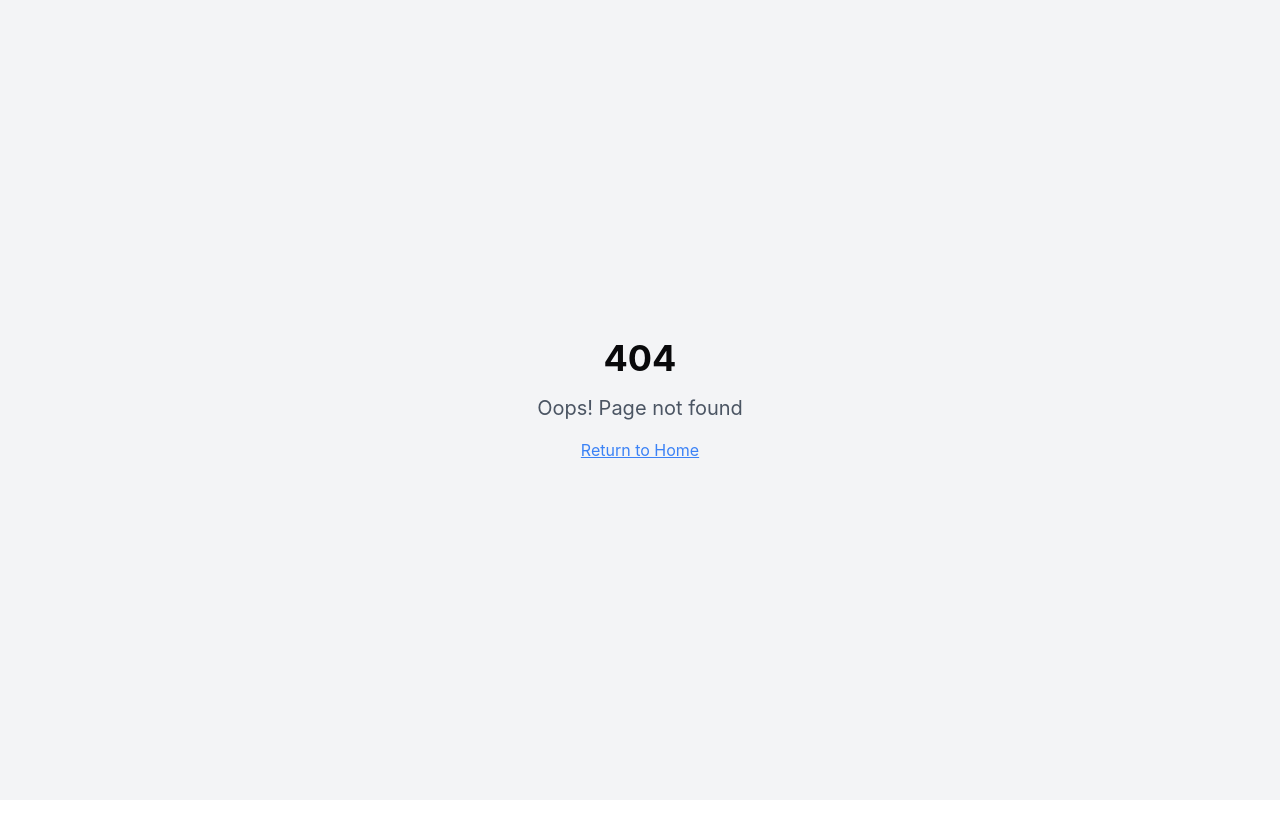
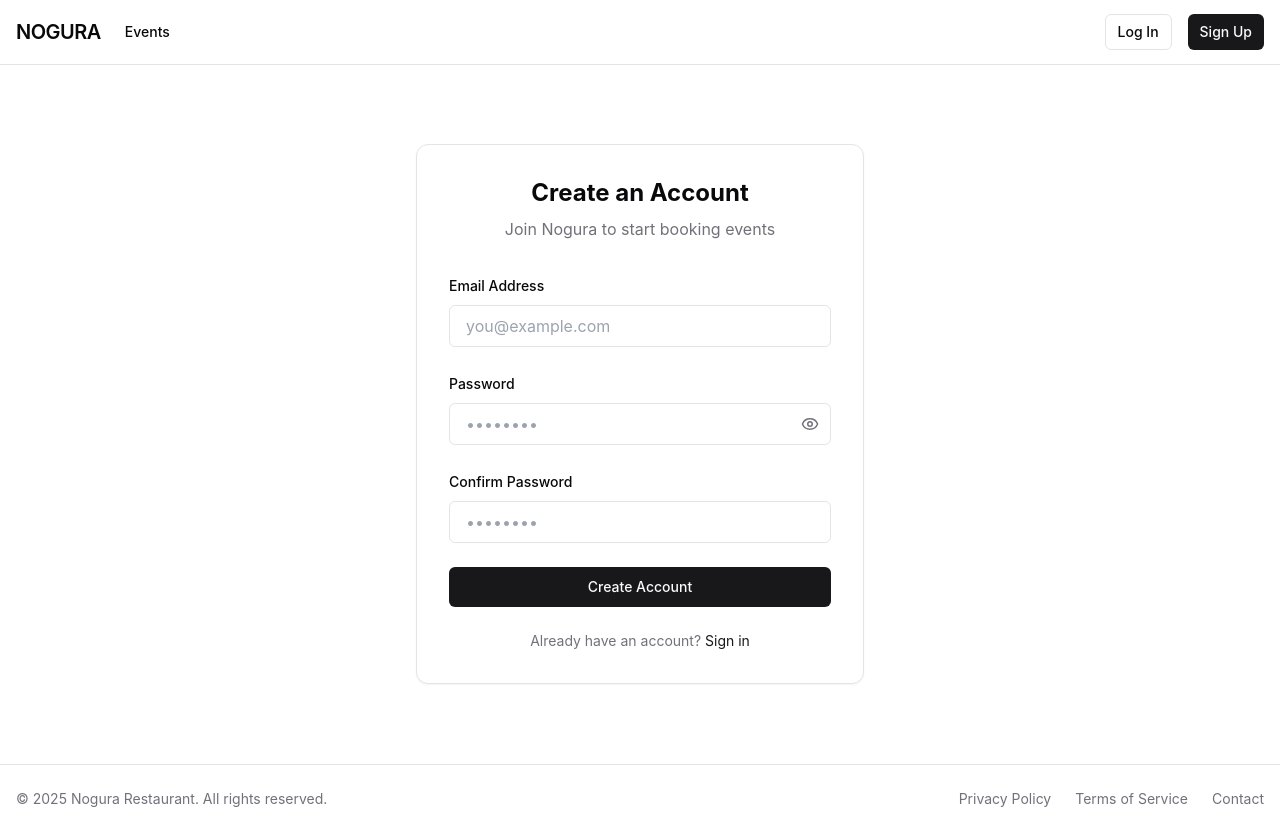
Before and after one commit to 3msktr/nogura-reservasi, a React (Vite) app: page /signup in a window 1280 px wide. Before the commit this address had no page. Before the commit the page ends 800 px from the top, so only its background shows below. Built offline with nearby package versions, Linux system fonts and the light colour scheme.

Commit message:
Fix: Signup page not found
Fixes the "page not found" error on the signup page.

```diff
--- a/src/App.tsx
+++ b/src/App.tsx
@@ -8,6 +8,7 @@ import Index from "./pages/Index";
 import BookingPage from "./pages/BookingPage";
 import AdminDashboard from "./pages/AdminDashboard";
 import Login from "./pages/Login";
+import SignUp from "./pages/SignUp";
 import NotFound from "./pages/NotFound";
 import MyReservationsPage from "./pages/MyReservationsPage";
 import EventDetailPage from "./pages/EventDetailPage";
@@ -26,6 +27,7 @@ const App = () => (
           <Route path="/event/:eventId" element={<EventDetailPage />} />
           <Route path="/admin" element={<AdminDashboard />} />
           <Route path="/login" element={<Login />} />
+          <Route path="/signup" element={<SignUp />} />
           <Route path="/my-reservations" element={<MyReservationsPage />} />
           {/* ADD ALL CUSTOM ROUTES ABOVE THE CATCH-ALL "*" ROUTE */}
           <Route path="*" element={<NotFound />} />
--- /dev/null
+++ b/src/pages/SignUp.tsx
@@ -0,0 +1,139 @@
+
+import React, { useState } from 'react';
+import { useNavigate, Link } from 'react-router-dom';
+import { toast } from 'sonner';
+import { Eye, EyeOff } from 'lucide-react';
+import { Button } from '@/components/ui/button';
+import { supabase } from '@/integrations/supabase/client';
+import Layout from '@/components/Layout';
+
+const SignUp: React.FC = () => {
+  const [email, setEmail] = useState('');
+  const [password, setPassword] = useState('');
+  const [confirmPassword, setConfirmPassword] = useState('');
+  const [showPassword, setShowPassword] = useState(false);
+  const [isLoading, setIsLoading] = useState(false);
+  const navigate = useNavigate();
+
+  const handleSignUp = async (e: React.FormEvent) => {
+    e.preventDefault();
+
+    if (password !== confirmPassword) {
+      toast.error('Passwords do not match');
+      return;
+    }
+
+    setIsLoading(true);
+
+    try {
+      const { data, error } = await supabase.auth.signUp({
+        email,
+        password,
+      });
+
+      if (error) {
+        toast.error(error.message);
+      } else {
+        toast.success('Sign up successful! Please check your email to confirm your account.');
+        navigate('/');
+      }
+    } catch (error) {
+      console.error('Error signing up:', error);
+      toast.error('An unexpected error occurred. Please try again.');
+    } finally {
+      setIsLoading(false);
+    }
+  };
+
+  return (
+    <Layout>
+      <div className="container py-20 flex justify-center items-center">
+        <div className="w-full max-w-md">
+          <div className="bg-white rounded-xl shadow-subtle border border-border p-8 animate-scale-in">
+            <div className="text-center mb-8">
+              <h1 className="text-2xl font-bold">Create an Account</h1>
+              <p className="text-muted-foreground mt-2">Join Nogura to start booking events</p>
+            </div>
+
+            <form onSubmit={handleSignUp} className="space-y-6">
+              <div className="space-y-2">
+                <label htmlFor="email" className="text-sm font-medium">
+                  Email Address
+                </label>
+                <input
+                  id="email"
+                  type="email"
+                  value={email}
+                  onChange={(e) => setEmail(e.target.value)}
+                  className="w-full px-4 py-2 border border-input rounded-md focus:outline-none focus:ring-2 focus:ring-primary/20 transition-all"
+                  placeholder="you@example.com"
+                  required
+                />
+              </div>
+
+              <div className="space-y-2">
+                <label htmlFor="password" className="text-sm font-medium">
+                  Password
+                </label>
+                <div className="relative">
+                  <input
+                    id="password"
+                    type={showPassword ? 'text' : 'password'}
+                    value={password}
+                    onChange={(e) => setPassword(e.target.value)}
+                    className="w-full px-4 py-2 border border-input rounded-md focus:outline-none focus:ring-2 focus:ring-primary/20 transition-all"
+                    placeholder="••••••••"
+                    required
+                    minLength={6}
+                  />
+                  <button
+                    type="button"
+                    className="absolute right-3 top-1/2 transform -translate-y-1/2 text-muted-foreground"
+                    onClick={() => setShowPassword(!showPassword)}
+                  >
+                    {showPassword ? <EyeOff size={18} /> : <Eye size={18} />}
+                  </button>
+                </div>
+              </div>
+
+              <div className="space-y-2">
+                <label htmlFor="confirmPassword" className="text-sm font-medium">
+                  Confirm Password
+                </label>
+                <div className="relative">
+                  <input
+                    id="confirmPassword"
+                    type={showPassword ? 'text' : 'password'}
+                    value={confirmPassword}
+                    onChange={(e) => setConfirmPassword(e.target.value)}
+                    className="w-full px-4 py-2 border border-input rounded-md focus:outline-none focus:ring-2 focus:ring-primary/20 transition-all"
+                    placeholder="••••••••"
+                    required
+                    minLength={6}
+                  />
+                </div>
+              </div>
+
+              <Button
+                type="submit"
+                className="w-full"
+                disabled={isLoading}
+              >
+                {isLoading ? 'Creating account...' : 'Create Account'}
+              </Button>
+
+              <div className="text-center text-sm">
+                <span className="text-muted-foreground">Already have an account?</span>{' '}
+                <Link to="/login" className="text-primary hover:underline">
+                  Sign in
+                </Link>
+              </div>
+            </form>
+          </div>
+        </div>
+      </div>
+    </Layout>
+  );
+};
+
+export default SignUp;
```
